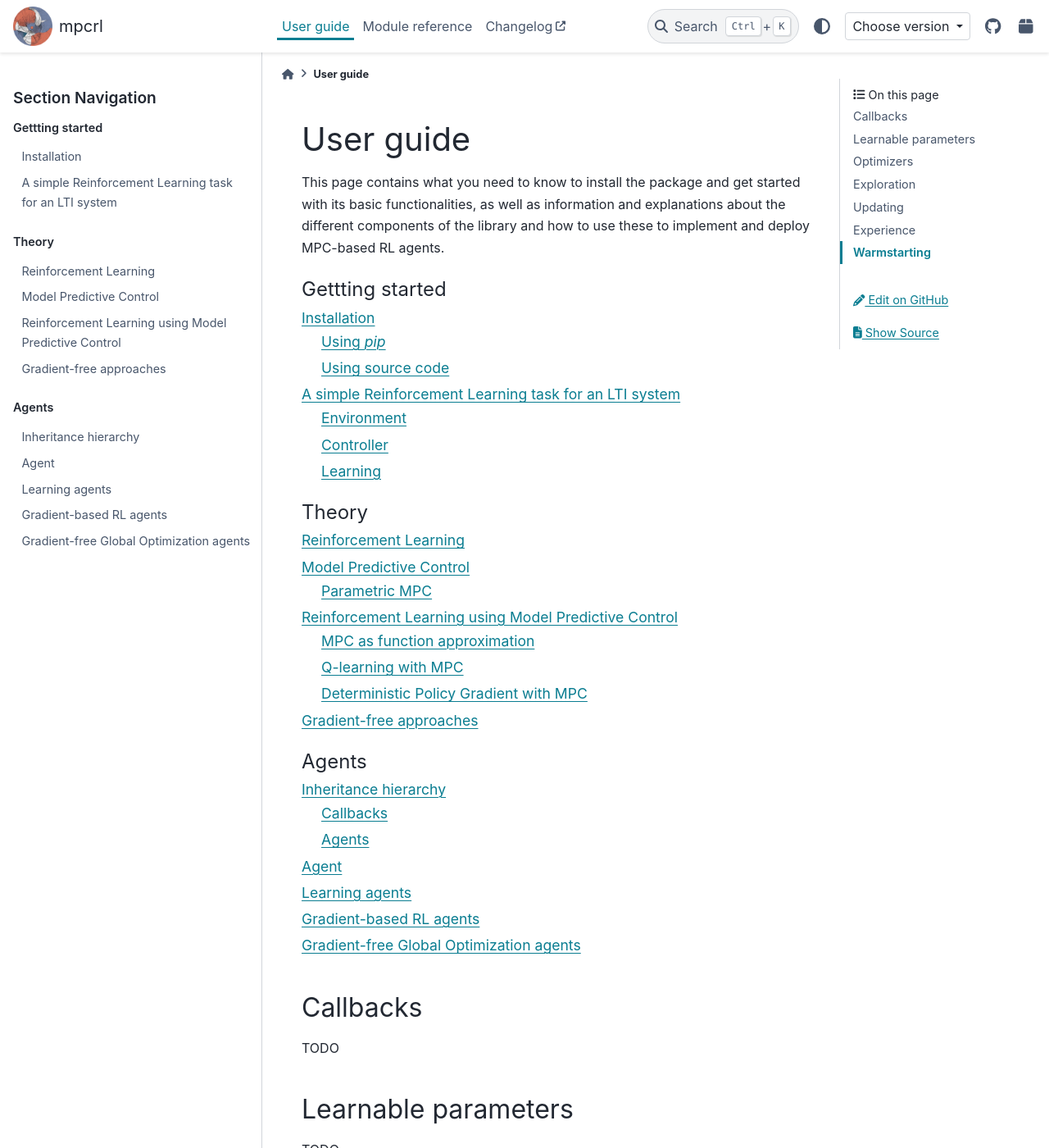
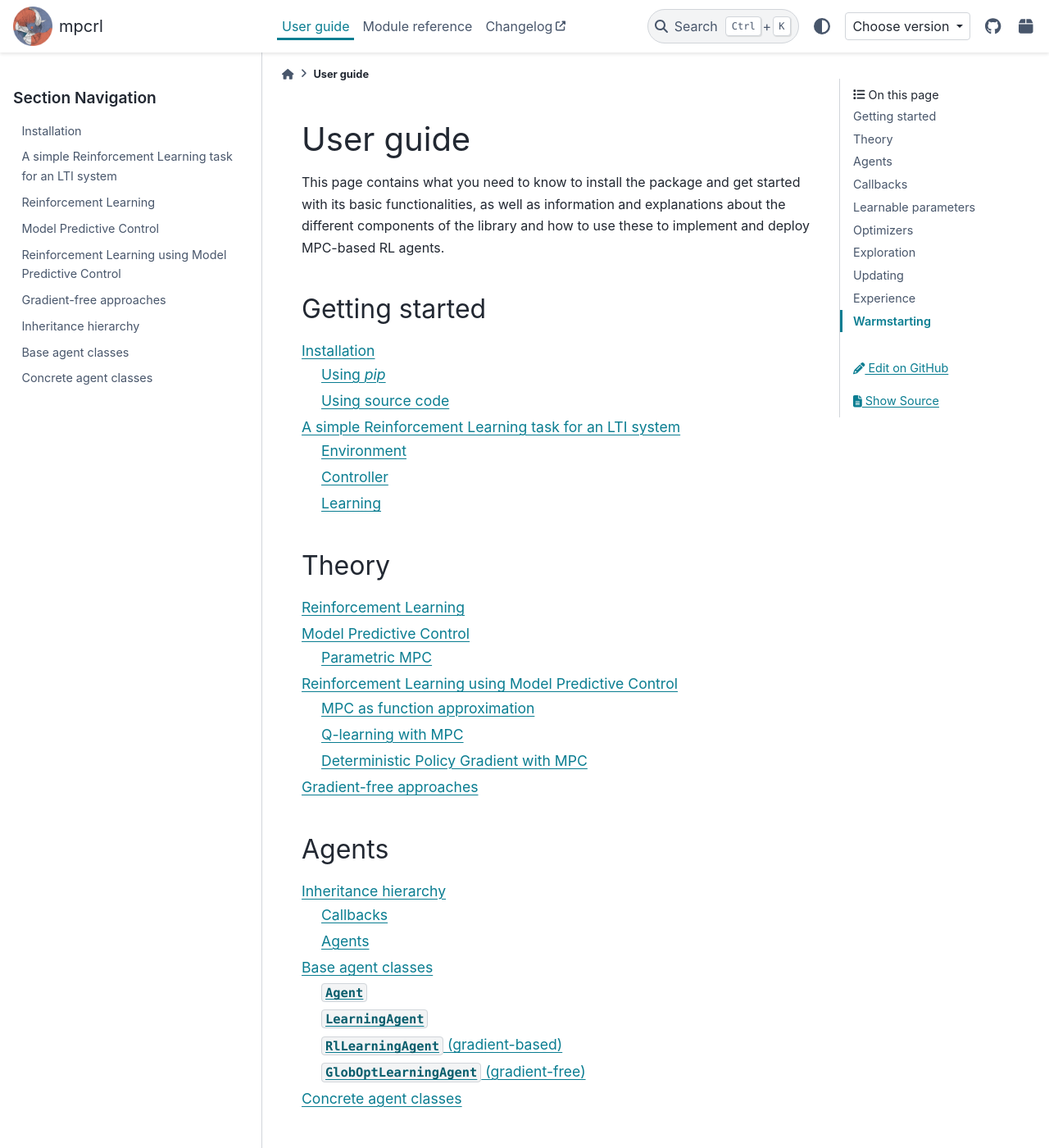
Before and after one commit to FilippoAiraldi/mpc-reinforcement-learning, a Sphinx documentation site: the page built from docs/user-guide/index.rst, in a window 1280 px wide and 1400 px high. Shown: the whole window at 82% size. Built offline with Sphinx 7.4.7 and the PyData theme 0.15.4, drawn with Linux system fonts in a browser that asks for light colours; pages that are not in the unit, such as notebooks, are missing from menus; comment, search, counter and statistics services are not loaded.

Commit message:
working on docs

```diff
--- /dev/null
+++ b/docs/user-guide/agents/concrete-agents.rst
@@ -0,0 +1,5 @@
+----------------------
+Concrete agent classes
+----------------------
+
+TODO
--- a/docs/user-guide/agents/grad-based-rl-agents.rst
+++ /dev/null
@@ -1,5 +0,0 @@
-------------------------
-Gradient-based RL agents
-------------------------
-
-TODO
--- a/docs/user-guide/agents/grad-free-agents.rst
+++ /dev/null
@@ -1,5 +0,0 @@
-----------------------------------------
-Gradient-free Global Optimization agents
-----------------------------------------
-
-TODO
--- a/docs/user-guide/agents/hierarchy.rst
+++ b/docs/user-guide/agents/inheritance.rst
@@ -28,7 +28,7 @@ Callbacks
 
 While some of the classes in the diagram are outside the scope of this documentation,
 let us notice that the :class:`Agent` and the :class:`LearningAgent`
-classes inherit from the mixins :class:`core.callbacks.CallbackMixin` and
+classes inherit from the mixins :class:`core.callbacks.AgentCallbackMixin` and
 :class:`core.callbacks.LearningAgentCallbackMixin`, respectively. These base
 classes are fundamental to the implementation of the agents as they provide the backbone
 for other functionalities, such as updates and schedulers, to be hooked into each agent
--- a/docs/user-guide/agents/learning-agents.rst
+++ /dev/null
@@ -1,5 +0,0 @@
----------------
-Learning agents
----------------
-
-TODO
--- a/docs/user-guide/index.rst
+++ b/docs/user-guide/index.rst
@@ -9,30 +9,32 @@ its basic functionalities, as well as information and explanations about the dif
 components of the library and how to use these to implement and deploy MPC-based RL
 agents.
 
+---------------
+Getting started
+---------------
+
 .. toctree::
-   :caption: Gettting started
-
    getting-started/installation
    getting-started/simple-task
 
+------
+Theory
+------
+
 .. toctree::
-   :caption: Theory
-
    theory/rl
    theory/mpc
    theory/mpcrl
    theory/globopt
 
+------
+Agents
+------
+
 .. toctree::
-   :caption: Agents
-
-   agents/hierarchy.rst
-   agents/agent.rst
-   agents/learning-agents.rst
-   agents/grad-based-rl-agents.rst
-   agents/grad-free-agents.rst
-
-
+   agents/inheritance
+   agents/base-agents
+   agents/concrete-agents
 
 
 .. _user_guide_callbacks:
```
Also changed, not shown: docs/user-guide/agents/agent.rst (deleted, +0 -37 lines), docs/user-guide/agents/base-agents.rst (added, +129 -0 lines).
